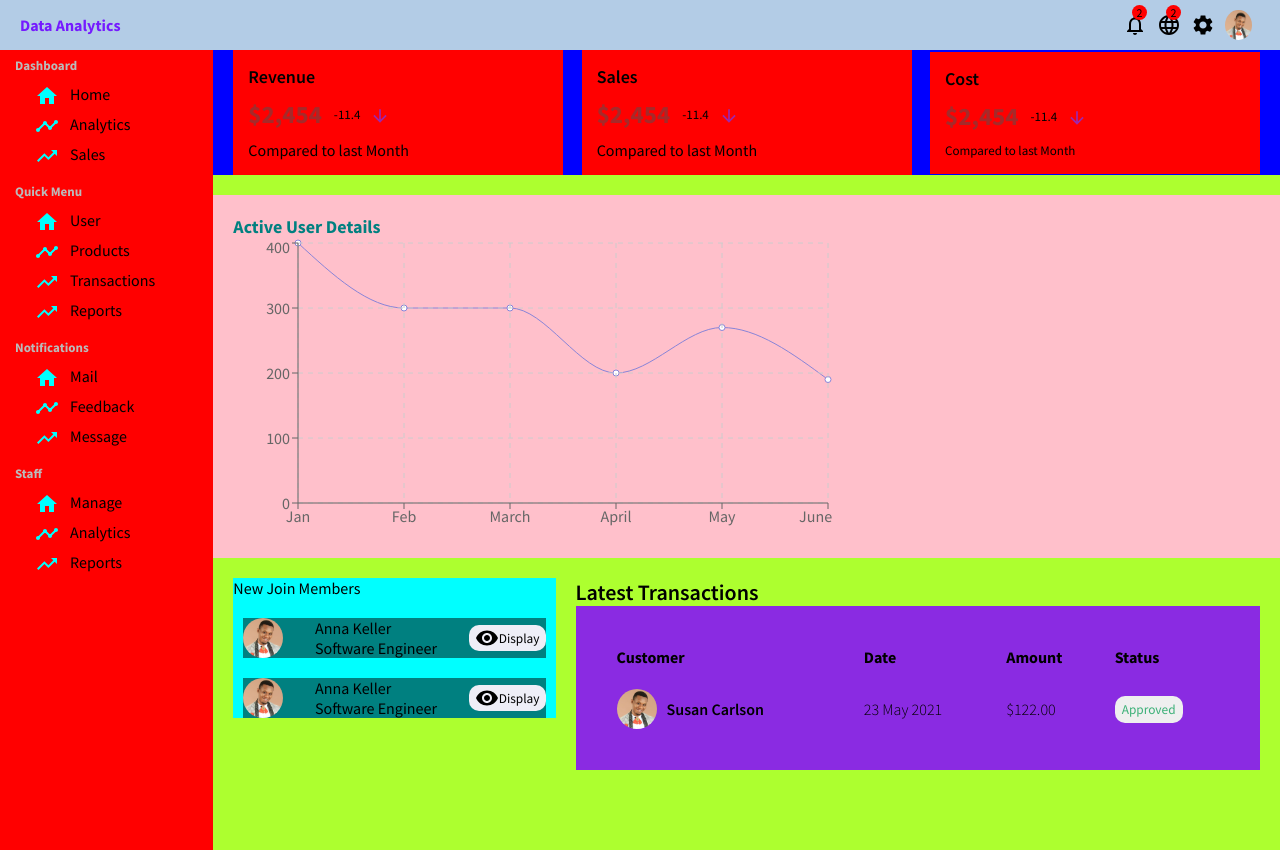
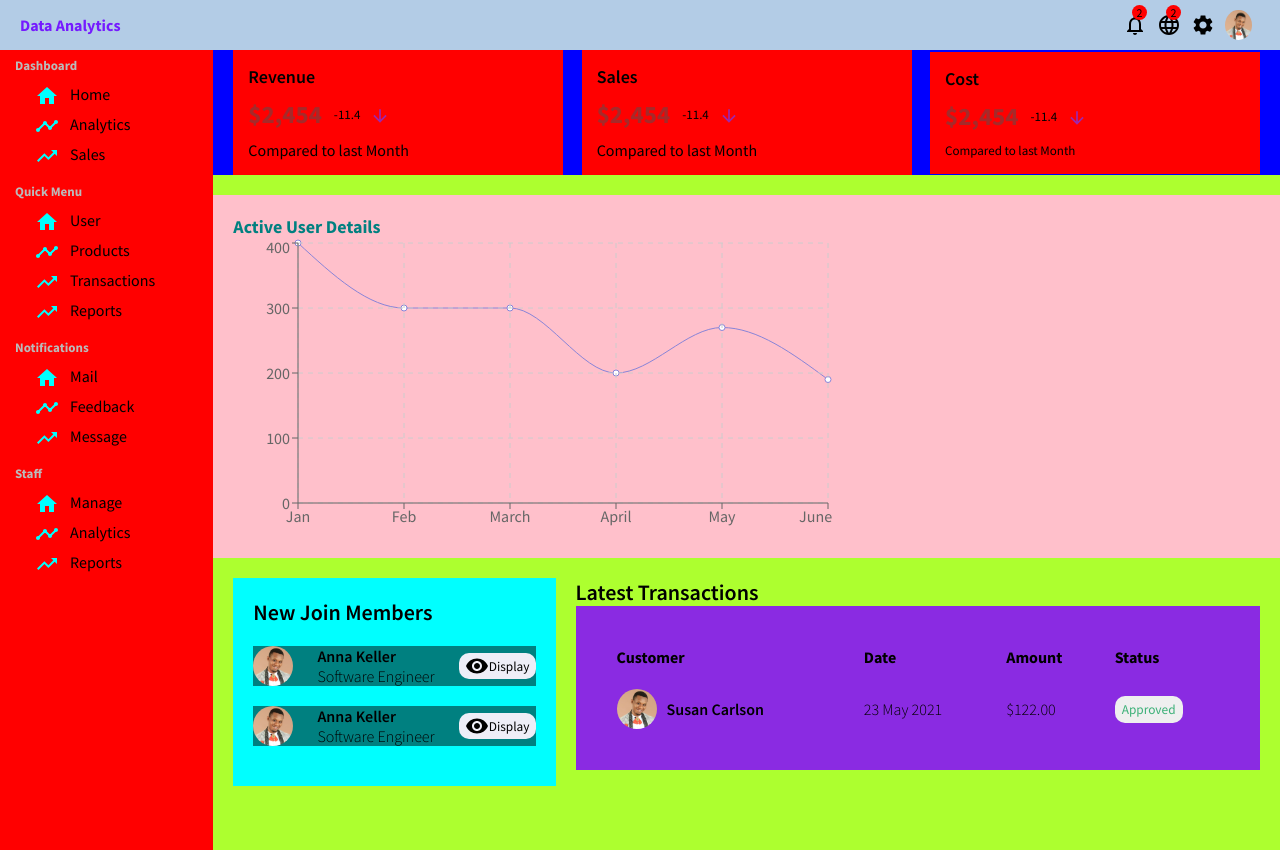
Before and after one commit to amiokuefe1/dasboard, a React (Create React App) app: page / in a window 1280 px wide. Built offline with nearby package versions, Linux system fonts and the light colour scheme.

Commit message:
I finished the styling for the home dashboard

```diff
--- a/src/components/homeDashBoard/membersTransactionsComponent/membersPanel/MembersPanel.css
+++ b/src/components/homeDashBoard/membersTransactionsComponent/membersPanel/MembersPanel.css
@@ -8,12 +8,17 @@
     justify-content: space-between;
     align-items: center;
     margin-right: 20px;
-    padding: 0%;
+    padding: 20px;
 }
 
 .newMembers{
     flex: 3;
     background-color: aqua;
+}
+
+.newMembersTitle{
+    font-size: 22px;
+    font-weight: 600;
 }
 
 
@@ -24,16 +29,19 @@
 }
 
 
-.newMembers > ul > li{
+.newMembers > ul{
+    margin: 0;
+    padding: 0;
     list-style: none;
 
+}
+
+.newMembers > ul > li{
     display: flex;
     justify-content: space-between;
     align-items:center;
     margin: 20px 0px;
     background-color: teal;
-
-
 }
 
 .imageWidget{
@@ -52,6 +60,13 @@
     flex-wrap: wrap;
 }
 
+.memberUsername{
+    font-weight: 600;
+}
+
+.memberPosition{
+    font-weight: 300;
+}
 .memberButton{
     /* position: absolute;
     top: 2px;
--- a/src/components/homeDashBoard/membersTransactionsComponent/membersPanel/MembersPanel.jsx
+++ b/src/components/homeDashBoard/membersTransactionsComponent/membersPanel/MembersPanel.jsx
@@ -7,15 +7,26 @@ function MembersTransactions() {
     <div className='membersContainer'>
 
         <div className='newMembers'>
-            <span>
+            <span className='newMembersTitle'>
                 New Join Members
             </span>
             <ul>
                 <li>
                     <img className='imageWidget' src="/images/efe1.jpg"/>
                     <div className='memberName'>
-                        <span>Anna Keller</span>
-                        <span>Software Engineer</span>
+                        <span className='memberUsername'>Anna Keller</span>
+                        <span className='memberPosition'>Software Engineer</span>
+                    </div>
+                    <button className='memberButton'>
+                        <Visibility/>
+                        Display
+                    </button>
+                </li>
+                <li>
+                    <img className='imageWidget' src="/images/efe1.jpg"/>
+                    <div className='memberName'>
+                        <span className='memberUsername'>Anna Keller</span>
+                        <span className='memberPosition'>Software Engineer</span>
                     </div>
                     <button className='memberButton'>
                         <Visibility/>
@@ -23,17 +34,7 @@ function MembersTransactions() {
                     </button>
                 </li>
 
-                <li>
-                    <img className='imageWidget' src="/images/efe1.jpg"/>
-                    <div className='memberName'>
-                        <span>Anna Keller</span>
-                        <span>Software Engineer</span>
-                    </div>
-                    <button className='memberButton'>
-                        <Visibility/>
-                        Display
-                    </button>
-                </li>
+
             </ul>
         </div>
 
```
